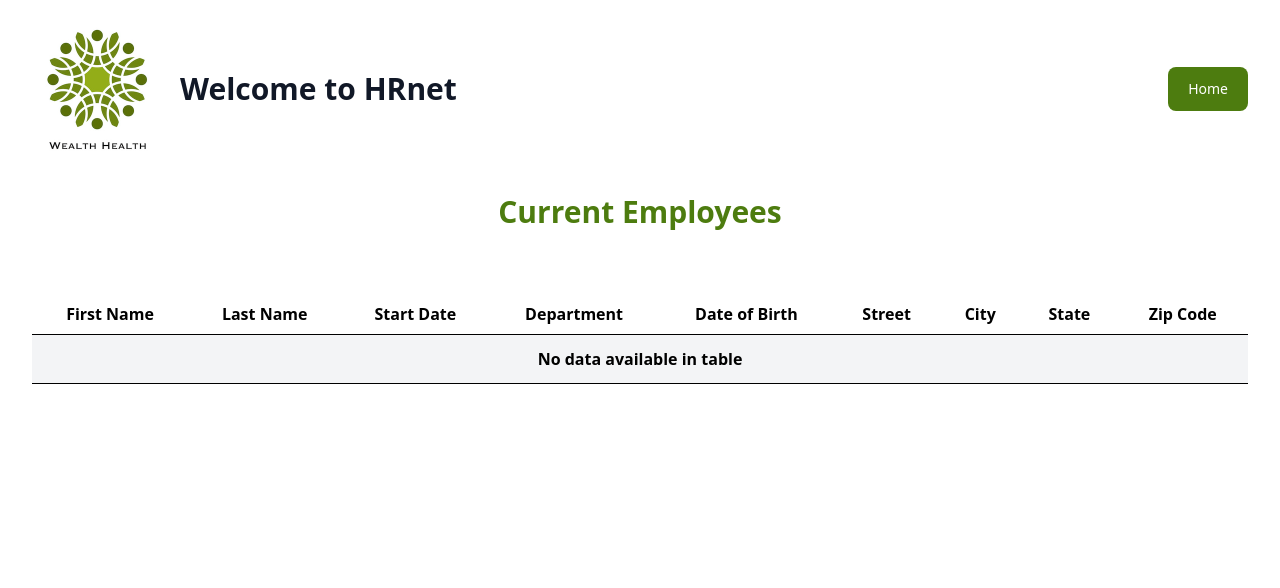
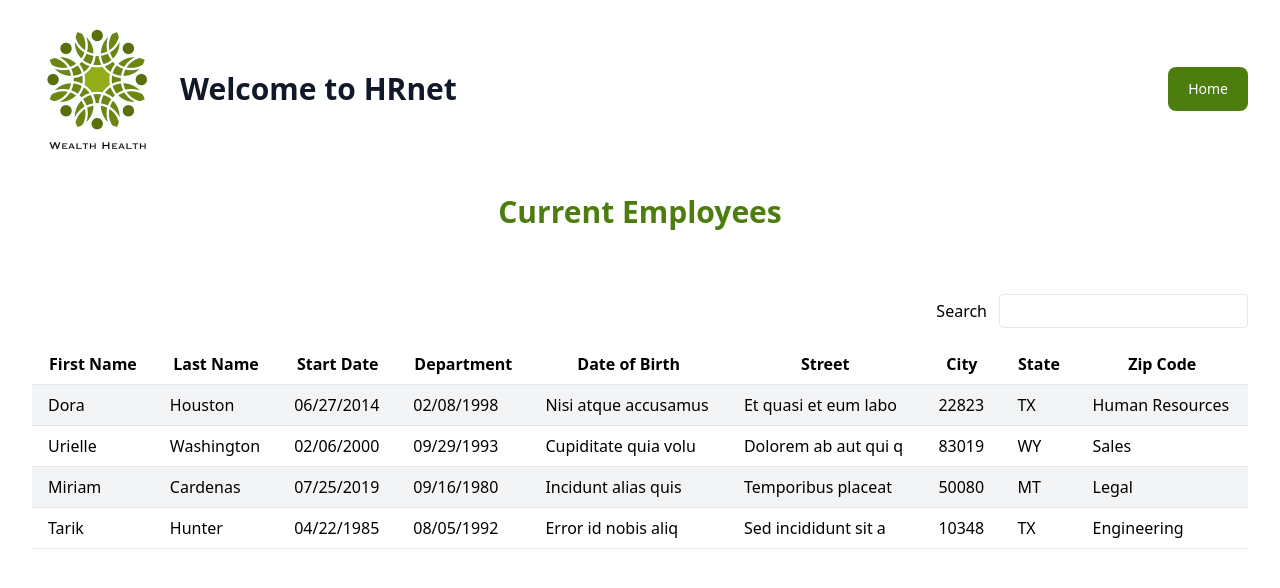
Before and after one commit to rockethelll/P14-HRNet, a React (Vite) app: page /employees in a window 1280 px wide. Shown: the top 588 px of the page. Built offline with nearby package versions, Linux system fonts and the light colour scheme.

Commit message:
search ok for all fields

```diff
--- a/src/components/Form/Form.jsx
+++ b/src/components/Form/Form.jsx
@@ -83,7 +83,8 @@ const Form = () => {
               data={states}
               valueKey='abbreviation'
               labelKey='name'
-              {...field}
+              onChange={(e) => field.onChange(e.target.value.toLowerCase())}
+              value={field.value}
             />
           )}
         />
--- /dev/null
+++ b/src/components/SearchBar.jsx
@@ -0,0 +1,15 @@
+const SearchBar = ({ searchTerm, handleChange }) => {
+  return (
+    <div className='mb-4 flex items-center justify-end'>
+      <label className='pr-3'>Search</label>
+      <input
+        type='search'
+        className='rounded border px-2 py-1'
+        value={searchTerm}
+        onChange={handleChange}
+      />
+    </div>
+  );
+};
+
+export default SearchBar;
--- a/src/pages/Employees.jsx
+++ b/src/pages/Employees.jsx
@@ -1,13 +1,32 @@
+import { useState } from 'react';
 import { useSelector } from 'react-redux';
 
+import SearchBar from '@/components/SearchBar';
+
 const Employees = () => {
+  const [searchTerm, setSearchTerm] = useState('');
   const employees = useSelector((state) => state.employee.employees);
+
+  // Filter employees based on search term
+  const filteredEmployees = employees.filter((employee) =>
+    Object.values(employee).some(
+      (value) =>
+        typeof value === 'string' &&
+        value.toLowerCase().includes(searchTerm.toLowerCase()),
+    ),
+  );
+
+  // Handle search input change
+  const handleChange = (event) => {
+    setSearchTerm(event.target.value);
+  };
 
   return (
     <div className='container mx-auto flex max-w-screen-xl flex-col justify-center px-4 py-4 sm:px-6 lg:px-8'>
       <h1 className='mb-16 text-center font-bold text-lime-700 md:text-2xl lg:text-3xl'>
         Current Employees
       </h1>
+      <SearchBar handleChange={handleChange} searchTerm={searchTerm} />
       <table className='w-full table-auto'>
         <thead>
           <tr>
@@ -23,21 +42,18 @@ const Employees = () => {
           </tr>
         </thead>
         <tbody>
-          {employees.length > 0 ? (
-            employees.map((employee, index) => (
+          {filteredEmployees.length > 0 ? (
+            // Render filtered employees
+            filteredEmployees.map((employee, index) => (
               <tr
-                key={employee.id}
-                className={index % 2 === 0 ? 'bg-gray-100' : ''}
+                key={index}
+                className={`${index % 2 === 0 ? 'bg-gray-100' : ''} hover:bg-gray-200`}
               >
-                <td className='border-y px-4 py-2'>{employee.firstName}</td>
-                <td className='border-y px-4 py-2'>{employee.lastName}</td>
-                <td className='border-y px-4 py-2'>{employee.startDate}</td>
-                <td className='border-y px-4 py-2'>{employee.department}</td>
-                <td className='border-y px-4 py-2'>{employee.dateOfBirth}</td>
-                <td className='border-y px-4 py-2'>{employee.street}</td>
-                <td className='border-y px-4 py-2'>{employee.city}</td>
-                <td className='border-y px-4 py-2'>{employee.state}</td>
-                <td className='border-y px-4 py-2'>{employee.zipCode}</td>
+                {Object.entries(employee).map(([key, value], idx) => (
+                  <td key={idx} className='border-y px-4 py-2'>
+                    {key === 'state' ? value.toUpperCase() : value}
+                  </td>
+                ))}
               </tr>
             ))
           ) : (
@@ -46,7 +62,7 @@ const Employees = () => {
                 colSpan='9'
                 className='border-y border-black bg-gray-100 px-4 py-3 text-center font-semibold'
               >
-                No data available in table
+                No matching data found
               </td>
             </tr>
           )}
--- a/src/state/employeeSlice.js
+++ b/src/state/employeeSlice.js
@@ -1,7 +1,52 @@
 import { createSlice } from '@reduxjs/toolkit';
 
 const initialState = {
-  employees: [],
+  employees: [
+    {
+      firstName: 'Dora',
+      lastName: 'Houston',
+      dateOfBirth: '06/27/2014',
+      startDate: '02/08/1998',
+      street: 'Nisi atque accusamus',
+      city: 'Et quasi et eum labo',
+      zipCode: '22823',
+      state: 'tx',
+      department: 'Human Resources',
+    },
+    {
+      firstName: 'Urielle',
+      lastName: 'Washington',
+      dateOfBirth: '02/06/2000',
+      startDate: '09/29/1993',
+      street: 'Cupiditate quia volu',
+      city: 'Dolorem ab aut qui q',
+      zipCode: '83019',
+      state: 'wy',
+      department: 'Sales',
+    },
+    {
+      firstName: 'Miriam',
+      lastName: 'Cardenas',
+      dateOfBirth: '07/25/2019',
+      startDate: '09/16/1980',
+      street: 'Incidunt alias quis',
+      city: 'Temporibus placeat ',
+      zipCode: '50080',
+      state: 'mt',
+      department: 'Legal',
+    },
+    {
+      firstName: 'Tarik',
+      lastName: 'Hunter',
+      dateOfBirth: '04/22/1985',
+      startDate: '08/05/1992',
+      street: 'Error id nobis aliq',
+      city: 'Sed incididunt sit a',
+      zipCode: '10348',
+      state: 'tx',
+      department: 'Engineering',
+    },
+  ],
 };
 
 export const employeeSlice = createSlice({
```
